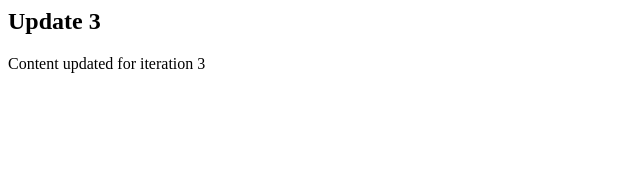
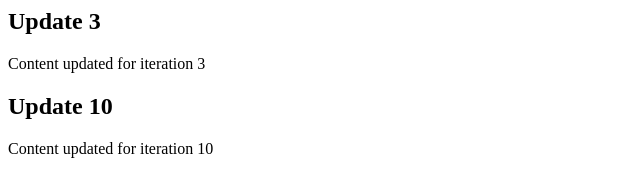
Before and after one commit to yoshimitsu198/didactic-fishstick, a website: page index.html in a window 1280 px wide. Shown: the whole page, without its empty margins (0-640 px from the left). Drawn offline with Linux system fonts and the light colour scheme.

Commit message:
fix: improve user feedback

```diff
--- a/index.html
+++ b/index.html
@@ -3,3 +3,9 @@
     <h2>Update 3</h2>
     <p>Content updated for iteration 3</p>
 </div>
+
+<!-- Updated iteration 10 -->
+<div class="update-10">
+    <h2>Update 10</h2>
+    <p>Content updated for iteration 10</p>
+</div>
```
